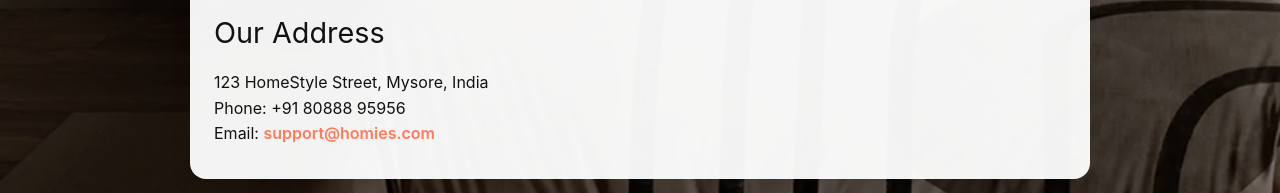
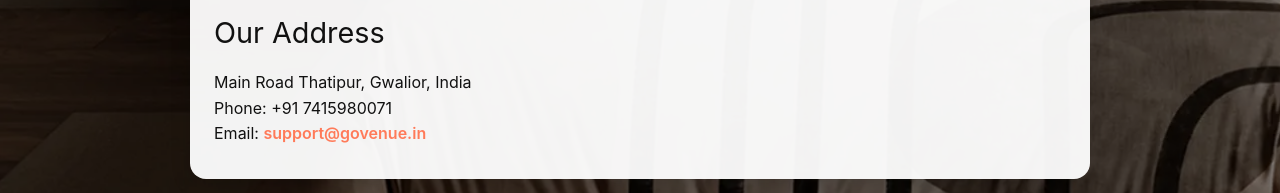
Before and after one commit to Deepakshaiva/curtains-webapp, a Next.js app: page /location in a window 1280 px wide. Shown: the part 652-845 px from the top of the page. Built offline with nearby package versions, Linux system fonts and the light colour scheme.

Commit message:
Update location.js

```diff
--- a/src/pages/location.js
+++ b/src/pages/location.js
@@ -25,9 +25,9 @@ export default function Location() {
 
         <div className={styles.addressCard}>
           <h2>Our Address</h2>
-          <p>123 HomeStyle Street, Mysore, India</p>
-          <p>Phone: +91 80888 95956</p>
-          <p>Email: <a href="mailto:support@homies.com">support@homies.com</a></p>
+          <p>Main Road Thatipur, Gwalior, India</p>
+          <p>Phone: +91 7415980071</p>
+          <p>Email: <a href="mailto:support@govenue.com">support@govenue.in</a></p>
         </div>
       </main>
     </div>
```
